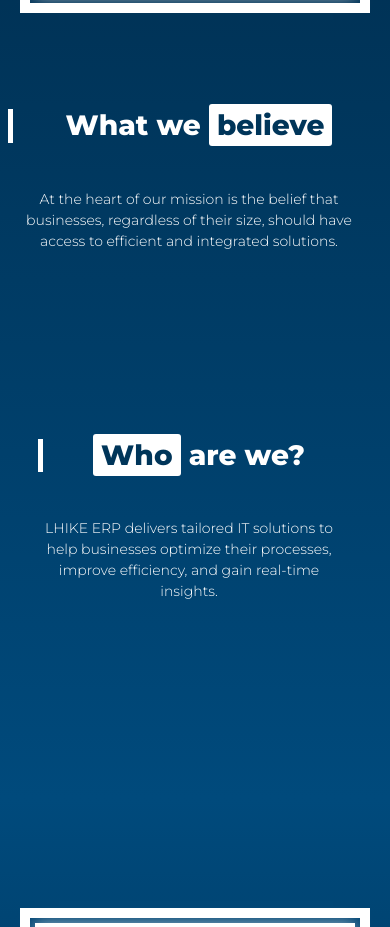
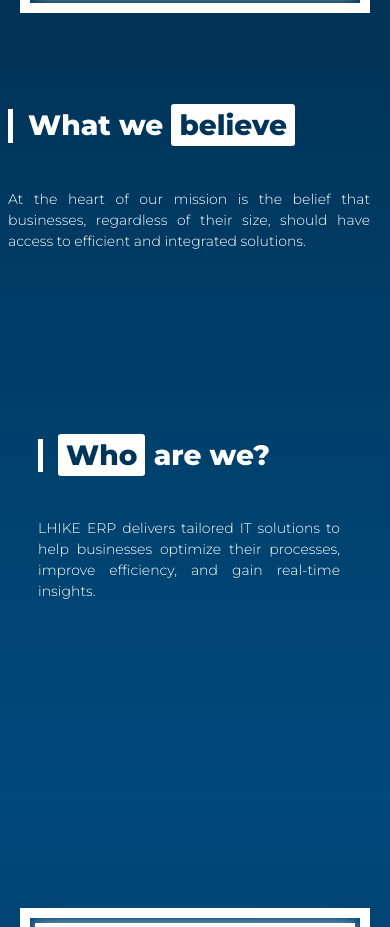
Before and after one commit to maxximusayson/LhikeERP, a CodeIgniter 4 app: the page made by app/Views/home.php in a window 390 px wide. Shown: the part 4990-5917 px from the top of the page. Run offline with PHP 8.4 and a stand-in for CodeIgniter, Linux system fonts and the light colour scheme; the template is opened without the code that fills it, so the values that code supplies are empty; some libraries are stand-ins or nearby versions; grey boxes are pictures that could not be loaded.

Commit message:
minor adjust on homepage

```diff
--- a/public/css/homeStyles.css
+++ b/public/css/homeStyles.css
@@ -292,7 +292,7 @@
     font-weight: 300;
     margin-top: 6px;
     color: #ffffff;
-    text-align: center; /* Center text for better responsiveness */
+    text-align: justify; /* Center text for better responsiveness */
 }
 
 /* Image Container */
@@ -380,7 +380,7 @@
     }
 
     .text-section {
-        text-align: center; /* Aligns text in center on mobile */
+        text-align: justify; /* Aligns text in center on mobile */
         padding-left: 0;
     }
 }
@@ -506,7 +506,7 @@ body {
     }
 
     .section-title {
-        text-align: center; /* Center-align the title on small screens */
+        text-align: justify; /* Center-align the title on small screens */
     }
 }
 /* General Footer Styles */
```
Also changed, not shown: 3 other files.
